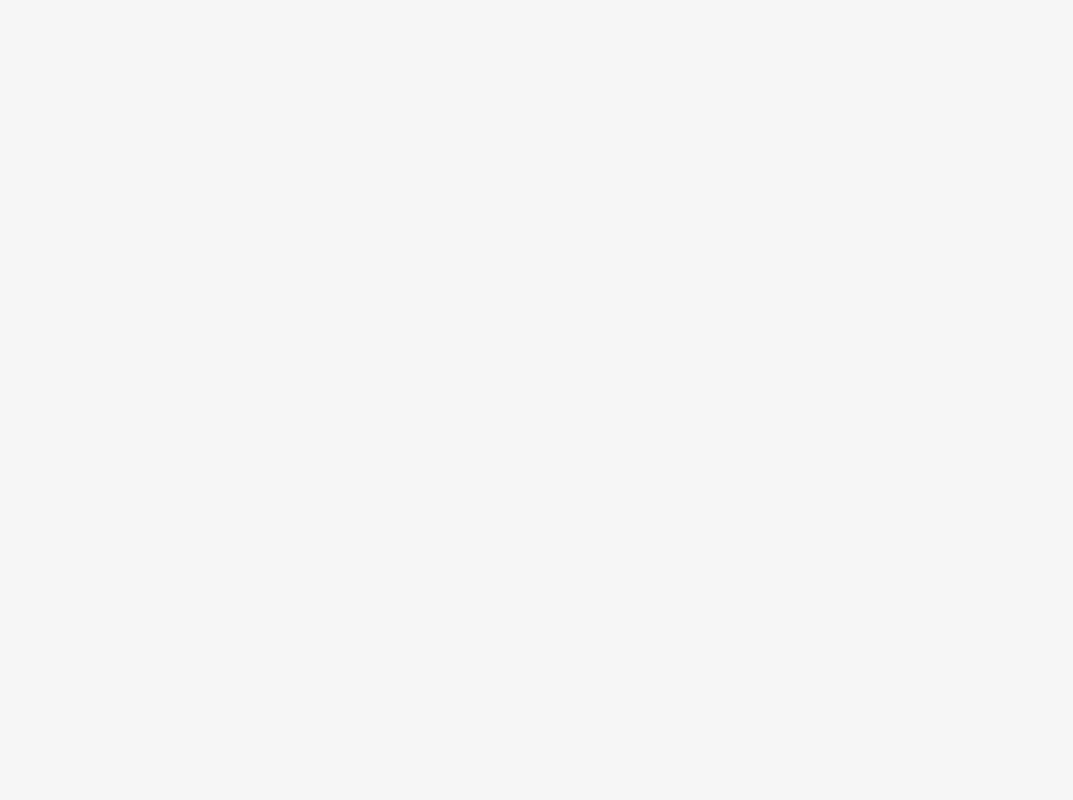
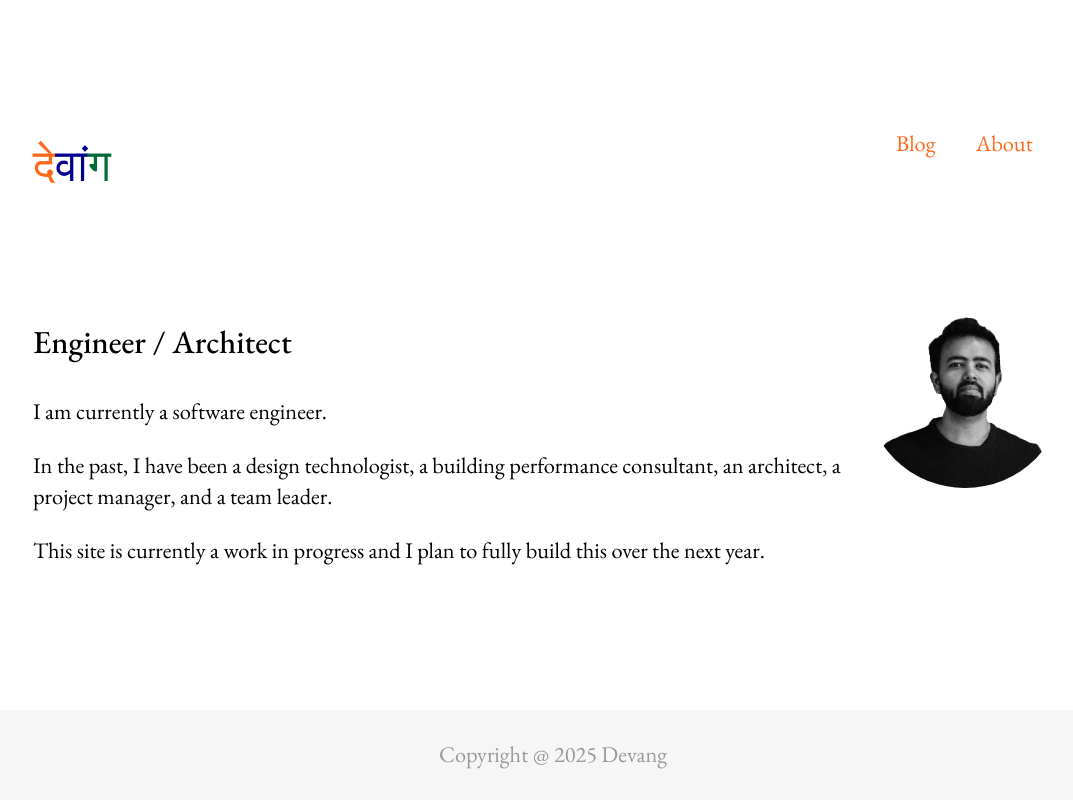
Before and after one commit to devangcx/devangcx.github.io, a React (Vite) app: page /about in a window 1280 px wide. Before the commit this address had no page. Shown: the whole page, without its empty margins (87-1160 px from the left). Built offline with nearby package versions, Linux system fonts and the light colour scheme.

Commit message:
feat: turn website into a react app

```diff
--- a/src/App.tsx
+++ b/src/App.tsx
@@ -2,9 +2,10 @@ import { BrowserRouter, Routes, Route } from "react-router-dom";
 
 import "./app.css";
 
+import Blog from "./routes/Blog";
+import About from "./routes/About";
+
 import Layout from "./components/Layout"
-import Blog from "./routes/Blog";
-import Work from "./routes/Work";
 import Post from "./components/Post";
 
 export default function App() {
@@ -13,7 +14,7 @@ export default function App() {
       <Routes>
         <Route element={<Layout />}>
           <Route path="/" element={<Blog />} />
-          <Route path="/work" element={<Work />} />
+          <Route path="/about" element={<About />} />
           <Route path="/blog/:slug" element={<Post />} />
         </Route>
       </Routes>
--- a/src/components/Header.tsx
+++ b/src/components/Header.tsx
@@ -10,6 +10,7 @@ export default function Header() {
             </div>
             <nav>
                 <a href="/">Blog</a>
+                <a href="/about">About</a>
             </nav>
         </header>
     )
--- /dev/null
+++ b/src/routes/About.tsx
@@ -0,0 +1,24 @@
+import "./about.css";
+
+export default function About() {
+    return (
+        <div className="container about">
+            <div className="story">
+
+                <h2>Engineer / Architect</h2>
+
+                <p>I am currently a software engineer.</p>
+
+                <p>In the past, I have been a design technologist,
+                    a building performance consultant, an architect,
+                    a project manager, and a team leader.
+                </p>
+
+                <p>This site is currently a work in progress and I plan to
+                    fully build this over the next year.
+                </p>
+            </div>
+            <img src="me.png" alt="Devang's Avatar" />
+        </div>
+    );
+}
--- /dev/null
+++ b/src/routes/about.css
@@ -0,0 +1,30 @@
+.about {
+    background-color: white;
+    flex: 1;
+    width: 100%;
+    display: flex;
+}
+
+.about img {
+    width: 200px;
+    height: 200px;
+    border-radius: 100%;
+}
+
+.about h2 {
+    margin-bottom: 1em;
+    font-weight: 500;
+    font-size: 2rem;
+}
+
+.story {
+    width: 80%;
+}
+
+.about p {
+    margin-top: 1em;
+}
+
+.about p:first-of-type {
+    margin-top: 0;
+}
```
Also changed, not shown: public/me.png (added).
